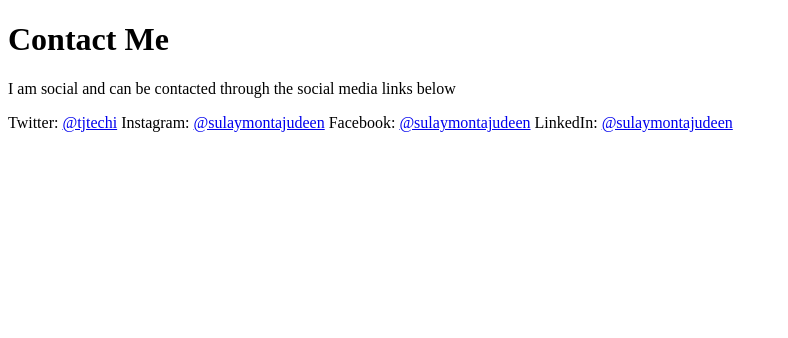
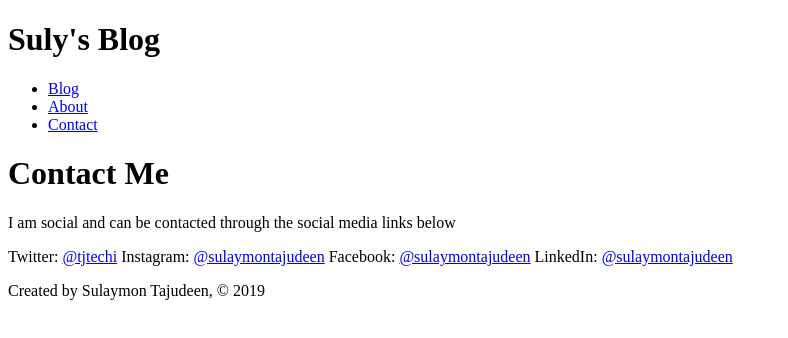
Before and after one commit to Sulaymon333/gatsby-playground, a Gatsby site: page /contact in a window 1280 px wide. Shown: the whole page, without its empty margins (0-788 px from the left). Built offline with nearby package versions, Linux system fonts and the light colour scheme; Gatsby itself is replaced by a stand-in of ours.

Commit message:
gatsby shared page components

```diff
--- /dev/null
+++ b/src/components/footer.js
@@ -0,0 +1,11 @@
+import React from "react"
+
+const Footer = () => {
+  return (
+    <div>
+      <p>Created by Sulaymon Tajudeen, © 2019</p>
+    </div>
+  )
+}
+
+export default Footer
--- /dev/null
+++ b/src/components/header.js
@@ -0,0 +1,25 @@
+import React from "react"
+import { Link } from "gatsby"
+
+const Header = () => {
+  return (
+    <div>
+      <h1>Suly's Blog</h1>
+      <nav>
+        <ul>
+          <li>
+            <Link to="/blog">Blog</Link>
+          </li>
+          <li>
+            <Link to="/about">About</Link>
+          </li>
+          <li>
+            <Link to="contact">Contact</Link>
+          </li>
+        </ul>
+      </nav>
+    </div>
+  )
+}
+
+export default Header
--- a/src/pages/about.js
+++ b/src/pages/about.js
@@ -1,15 +1,20 @@
 import React from "react"
 import { Link } from "gatsby"
+
+import Header from "../components/header"
+import Footer from "../components/footer"
 
 const AboutPage = () => {
   return (
     <div>
+      <Header />
       <h1>About Me</h1>
       <p>I am this young cool guy to hang out with and code together</p>
       <p>
         Would you like to contact me? let's us catch on{" "}
         <Link to="/contact">here</Link>
       </p>
+      <Footer />
     </div>
   )
 }
--- a/src/pages/blog.js
+++ b/src/pages/blog.js
@@ -1,10 +1,14 @@
 import React from "react"
+import Header from "../components/header"
+import Footer from "../components/footer"
 
 const BlogPage = () => {
   return (
     <div>
+      <Header />
       <h1>Welcome to my cool blog posts</h1>
       <p>Here I talk about cool stuffs</p>
+      <Footer />
     </div>
   )
 }
--- a/src/pages/contact.js
+++ b/src/pages/contact.js
@@ -1,8 +1,11 @@
 import React from "react"
+import Header from "../components/header"
+import Footer from "../components/footer"
 
 const ContactPage = () => {
   return (
     <div>
+      <Header />
       <h1>Contact Me</h1>
       <p>
         I am social and can be contacted through the social media links below
@@ -42,6 +45,7 @@ const ContactPage = () => {
           </a>
         </span>
       </p>
+      <Footer />
     </div>
   )
 }
--- a/src/pages/index.js
+++ b/src/pages/index.js
@@ -1,14 +1,18 @@
 import React from "react"
 import { Link } from "gatsby" // good to link between pages
+import Header from "../components/header"
+import Footer from "../components/footer"
 
 const IndexPage = () => {
   return (
     <div>
+      <Header />
       <h1>Hello People!</h1>
       <h3>I am Sulaymon, a fullstack developer from Amazing Nigeria.</h3>
       <p>
         Need a developer? <Link to="/contact">Contact Me</Link>
       </p>
+      <Footer />
     </div>
   )
 }
```
